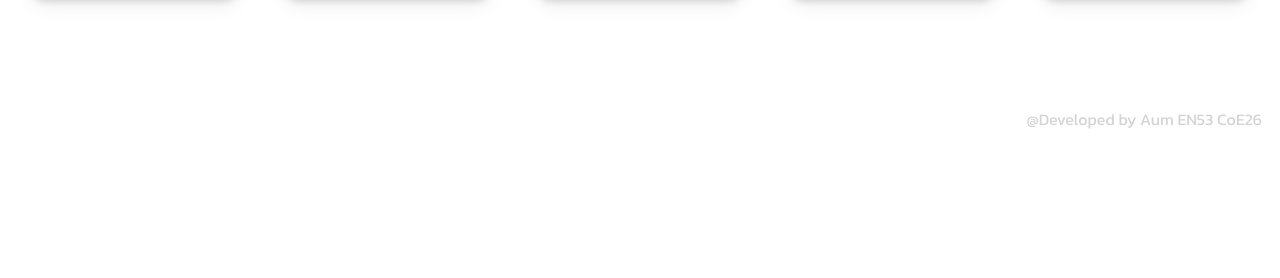
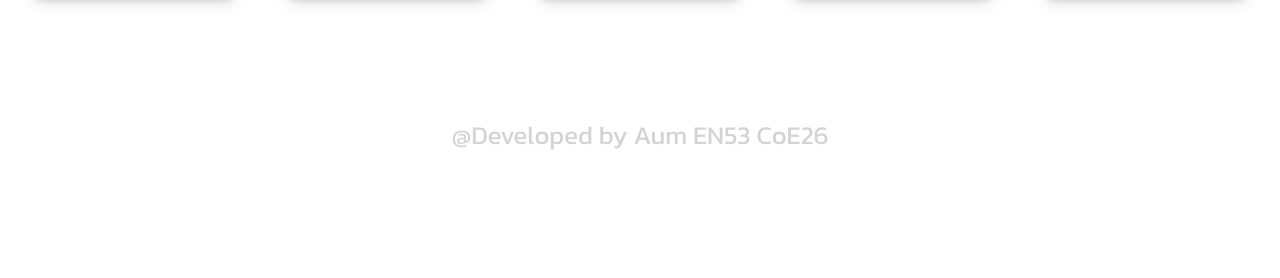
Before and after one commit to ChayanonBoon/Clubven, a plain HTML site: page index.html in a window 1280 px wide. Shown: the part 522-800 px from the top of the page. Drawn offline with Linux system fonts and the light colour scheme.

Commit message:
Update index.html

```diff
--- a/index.html
+++ b/index.html
@@ -476,8 +476,8 @@
 
 </div>
 
-<div style="text-align: right; margin-top: 10px; padding: 10px; width: 100%;">
-  <p style="color: rgb(211, 211, 211)">@Developed by Aum EN53 CoE26</p>
+<div style="text-align: center; margin-top: 10px; padding: 10px; width: 100%;">
+  <p style="color: rgb(211, 211, 211); font-size: 2vw">@Developed by Aum EN53 CoE26</p>
   </div>
 
 
```
